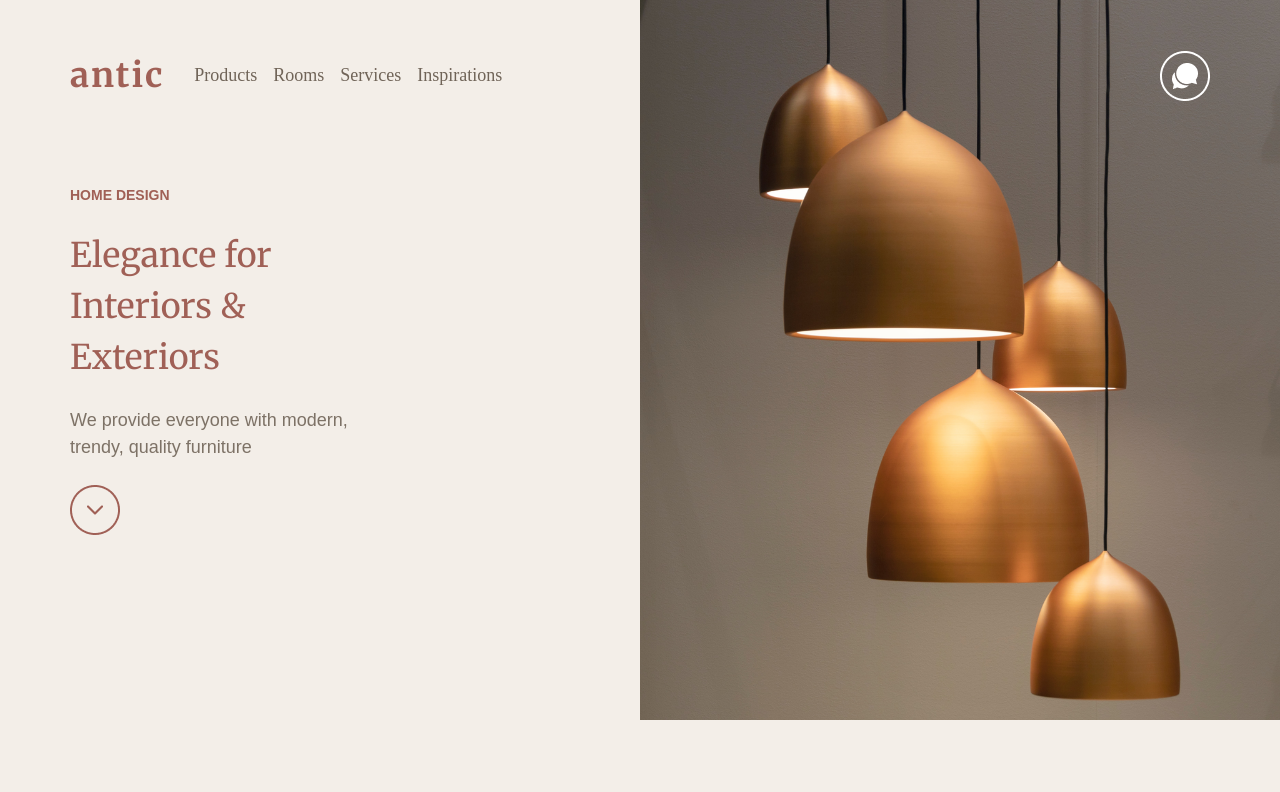
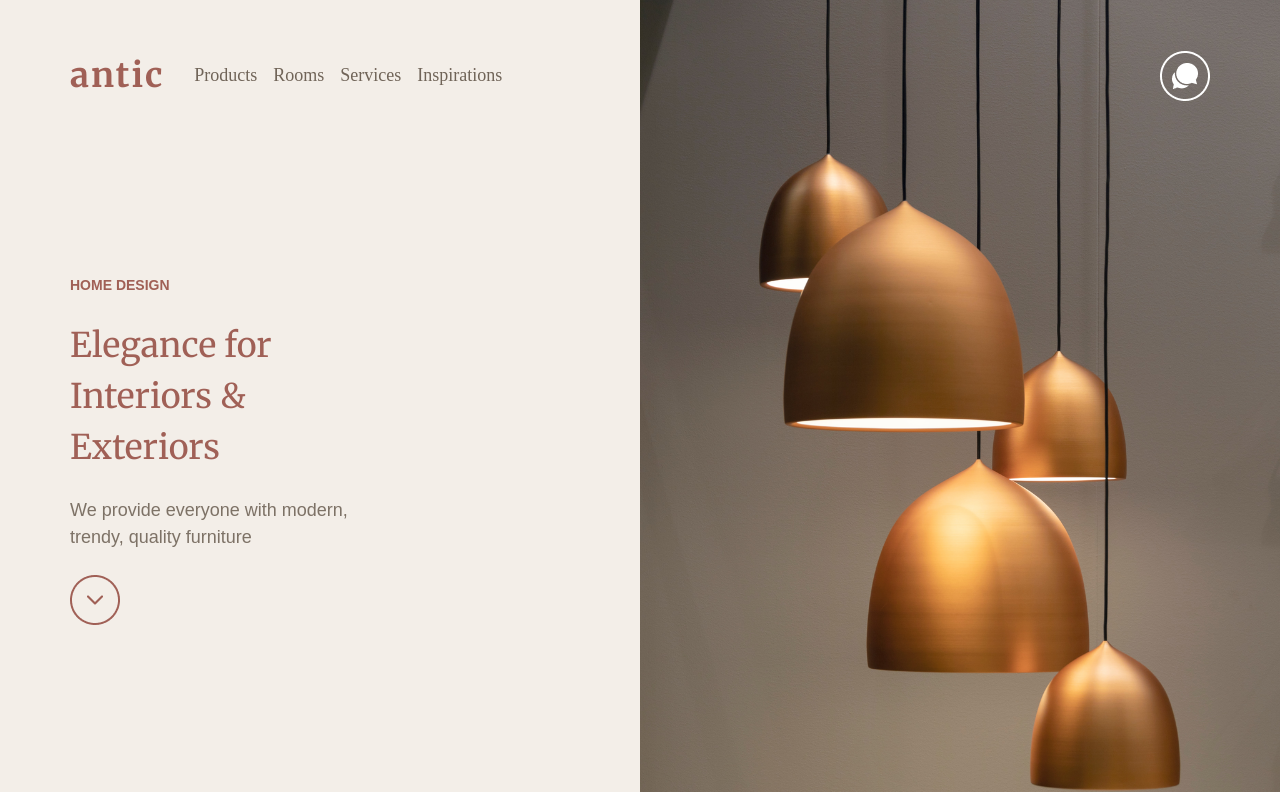
Before and after one commit to Tommydemian/purpleFire-challenge, a React (Vite) app: page / in a window 1280 px wide. Shown: the top 792 px of the page. Built offline with nearby package versions, Linux system fonts and the light colour scheme; a web font is replaced by a local one.

Commit message:
fixed height added to HeroSection

```diff
--- a/src/pages/LandingPage/HeroSection/HeroSection.module.css
+++ b/src/pages/LandingPage/HeroSection/HeroSection.module.css
@@ -1,6 +1,6 @@
 .hero {
   display: grid;
-  height: 90vh;
+  height: 41.688rem;
   position: relative;
   align-items: center;
   justify-items: center;
@@ -28,6 +28,7 @@
 @media (min-width: 30em) {
   .hero {
     grid-template-columns: 1fr 1fr;
+    height: 56.25rem;
   }
 
   .imageBg {
```
